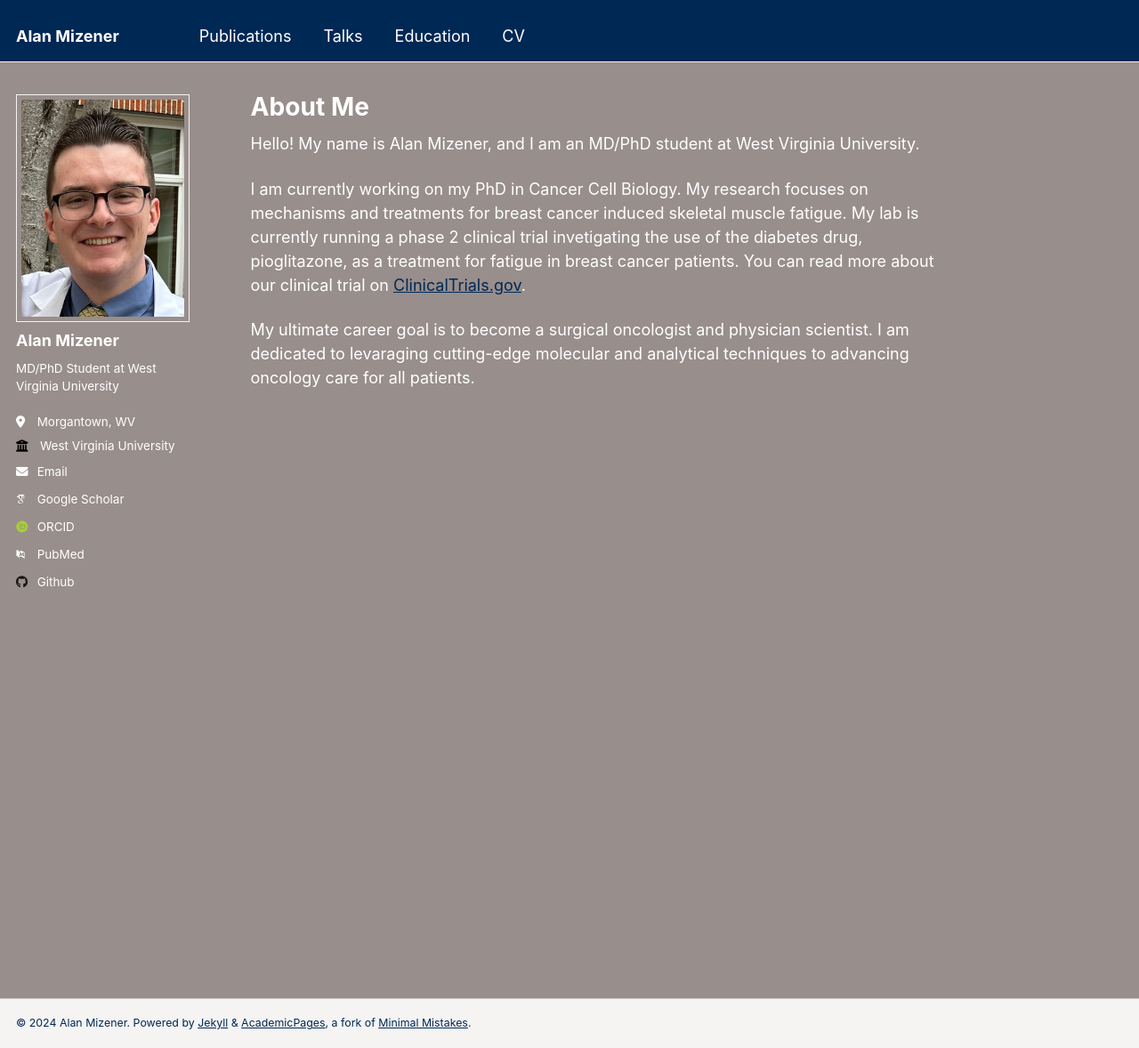
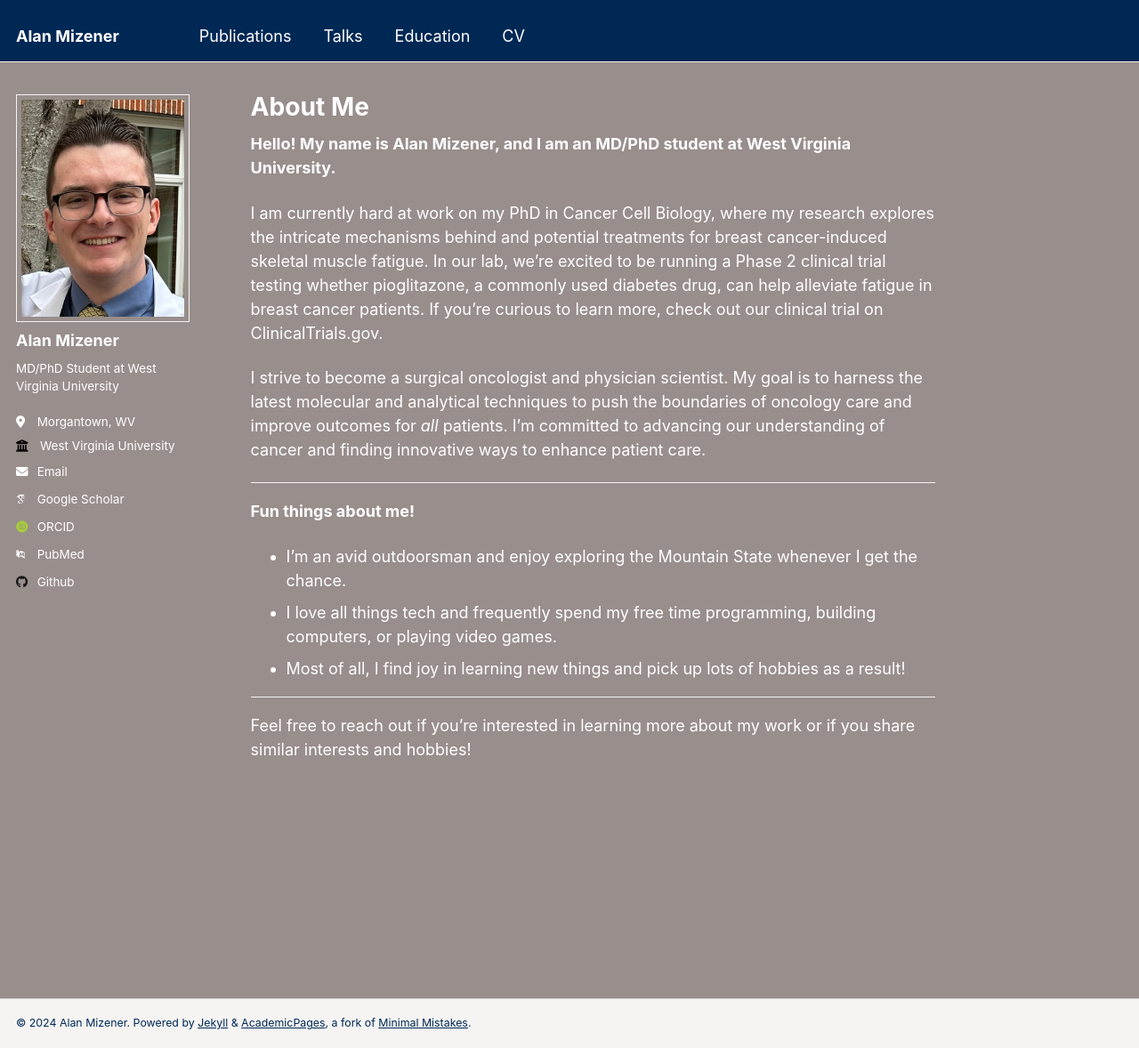
Before and after one commit to admizener/admizener.github.io, a Jekyll site: the page built from _pages/about.md, in a window 1280 px wide and 1178 px high. Shown: the whole window at 89% size. Built offline with Jekyll 4.4.1, drawn with Linux system fonts in a browser that asks for light colours; some web fonts are replaced.

Commit message:
Update about.md

```diff
--- a/_pages/about.md
+++ b/_pages/about.md
@@ -7,8 +7,20 @@ redirect_from:
   - /about.html
 ---
 
-Hello! My name is Alan Mizener, and I am an MD/PhD student at West Virginia University.
+**Hello! My name is Alan Mizener, and I am an MD/PhD student at West Virginia University.**
 
-I am currently working on my PhD in Cancer Cell Biology. My research focuses on mechanisms and treatments for breast cancer induced skeletal muscle fatigue. My lab is currently running a phase 2 clinical trial invetigating the use of the diabetes drug, pioglitazone, as a treatment for fatigue in breast cancer patients. You can read more about our clinical trial on [ClinicalTrials.gov](https://www.clinicaltrials.gov/study/NCT05013255?cond=Breast%20Cancer&intr=Pioglitazone&rank=1).
+I am currently hard at work on my PhD in Cancer Cell Biology, where my research explores the intricate mechanisms behind and potential treatments for breast cancer-induced skeletal muscle fatigue. In our lab, we’re excited to be running a Phase 2 clinical trial testing whether pioglitazone, a commonly used diabetes drug, can help alleviate fatigue in breast cancer patients. If you’re curious to learn more, check out our clinical trial on ClinicalTrials.gov.
 
-My ultimate career goal is to become a surgical oncologist and physician scientist. I am dedicated to levaraging cutting-edge molecular and analytical techniques to advancing oncology care for all patients.
+I strive to become a surgical oncologist and physician scientist. My goal is to harness the latest molecular and analytical techniques to push the boundaries of oncology care and improve outcomes for *all* patients. I’m committed to advancing our understanding of cancer and finding innovative ways to enhance patient care.
+
+---
+
+**Fun things about me!**
+
+- I'm an avid outdoorsman and enjoy exploring the Mountain State whenever I get the chance.
+- I love all things tech and frequently spend my free time programming, building computers, or playing video games.
+- Most of all, I find joy in learning new things and pick up lots of hobbies as a result!
+
+---
+
+Feel free to reach out if you’re interested in learning more about my work or if you share similar interests and hobbies!
```
